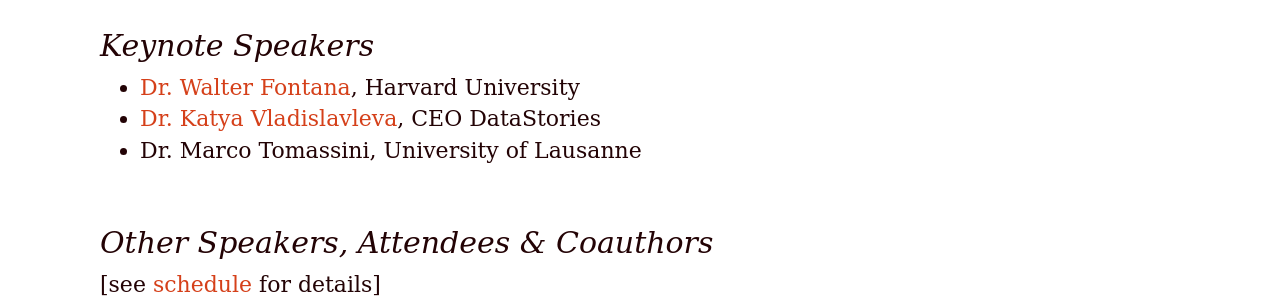
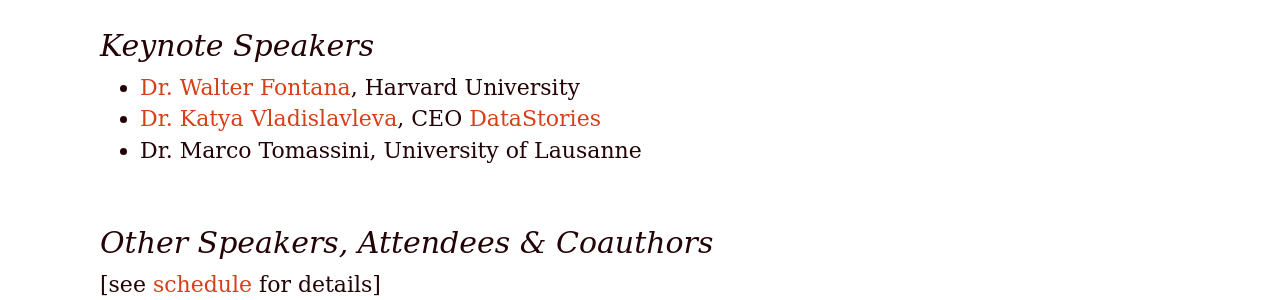
Before and after one commit to GPTP-workshop/gptp-workshop.github.io, a Jekyll site: the page built from attendees.md, in a window 1280 px wide and 900 px high, scrolled down 318 px. Shown: the part 154-454 px from the top of the window. Built offline with Jekyll 4.4.1, drawn with Linux system fonts in a browser that asks for light colours; our own code applies the rules of GitHub Pages for plain Markdown files; part of the change alters nothing that is shown.

```diff
--- a/attendees.md
+++ b/attendees.md
@@ -15,7 +15,7 @@ dates: "May 17-20, 2018"
 ## Keynote Speakers
 
 - [Dr. Walter Fontana](https://fontana.hms.harvard.edu), Harvard University
-- [Dr. Katya Vladislavleva](https://datastories.com/about), CEO DataStories
+- [Dr. Katya Vladislavleva](https://datastories.com/about), CEO [DataStories](https://datastories.com)
 - Dr. Marco Tomassini, University of Lausanne
 
 ## Other Speakers, Attendees & Coauthors
```
